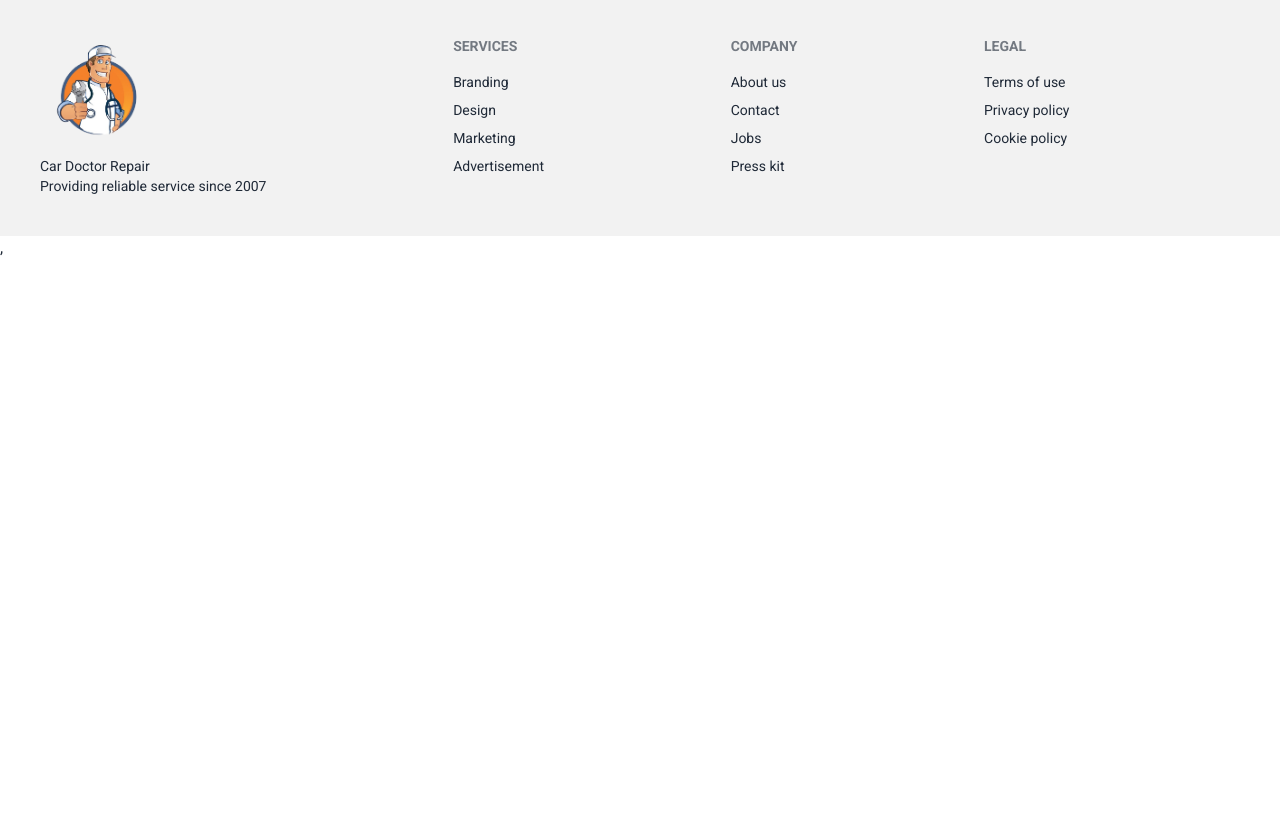
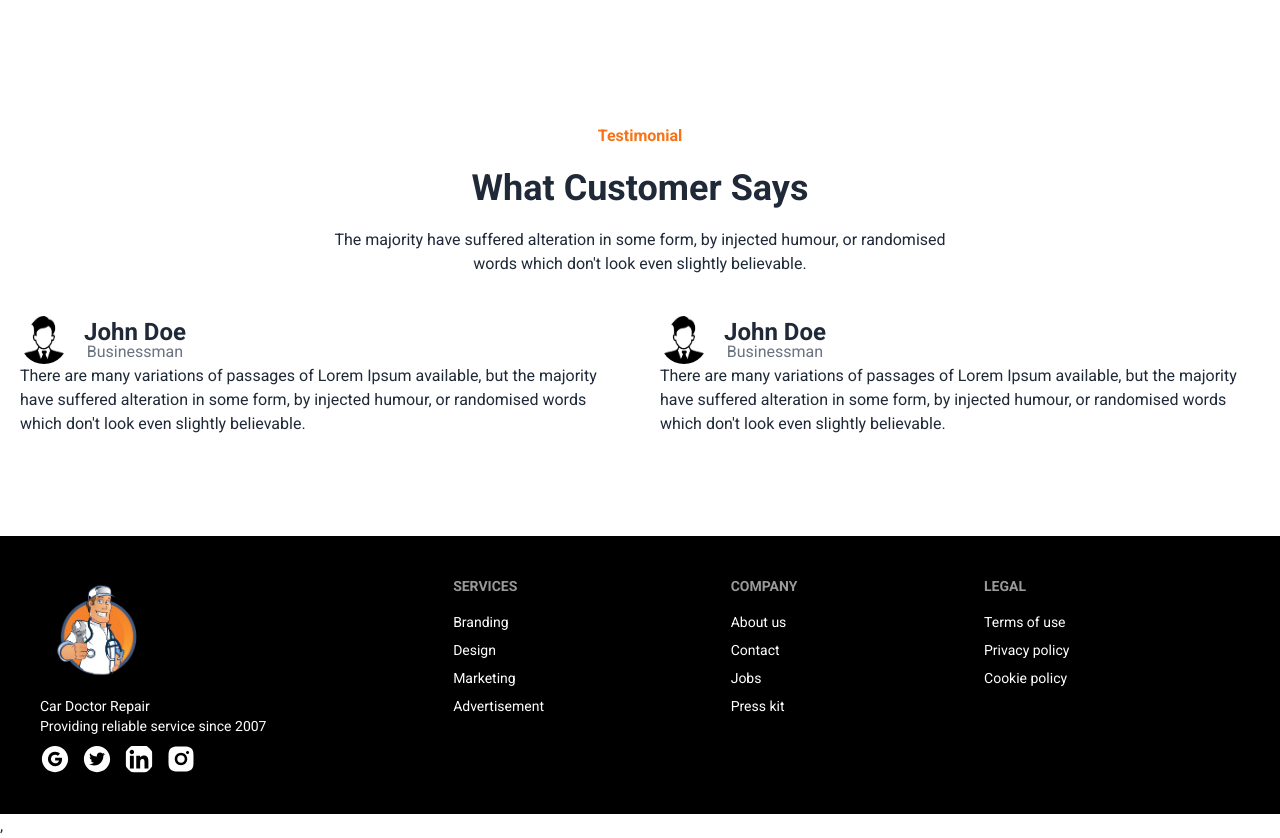
Before and after one commit to Arittro7/car-doctor-client, a React (Vite) app: page / in a window 1280 px wide. Shown: the part 5300-6138 px from the top of the page. Before the commit the page ends 5560 px from the top, so only its background shows below. Built offline with nearby package versions, Linux system fonts and the light colour scheme; no server answers.

Commit message:
Footer updeted and Testimonial added

```diff
--- a/src/Pages/Home/ChooseUs/ChooseUs.jsx
+++ b/src/Pages/Home/ChooseUs/ChooseUs.jsx
@@ -19,7 +19,7 @@ const ChooseUs = () => {
         </div>
         <div>
         <Lottie className="w-24" animationData={clock}/>
-        <h2 className="font-bold">Timely Delivery</h2>
+        <h2 className="font-bold">Fastest Repair</h2>
         </div>
         <div>
         <Lottie className="w-24" animationData={spt}/>
--- a/src/Pages/Home/Home/Home.jsx
+++ b/src/Pages/Home/Home/Home.jsx
@@ -6,6 +6,7 @@ import Infobar from '../Infobar/Infobar';
 import Products from '../Products/Products';
 import Teams from '../Team/Teams';
 import ChooseUs from '../ChooseUs/ChooseUs';
+import Testimonial from '../Testimonial/Testimonial';
 
 const Home = () => {
 
@@ -18,6 +19,7 @@ const Home = () => {
       <Products></Products>
       <Teams></Teams>
       <ChooseUs></ChooseUs>
+      <Testimonial></Testimonial>
     </div>
   );
 };
--- /dev/null
+++ b/src/Pages/Home/Testimonial/Testimonial.jsx
@@ -0,0 +1,38 @@
+import user from '../../../assets/images/team/user.png'
+import { CiStar } from "react-icons/ci";
+
+const Testimonial = () => {
+return (
+  <div className="text-center space-y-5">
+    <h2 className="mt-32 text-orange-500 font-bold">Testimonial</h2>
+    <h2 className="text-4xl font-bold">What Customer Says</h2>
+    <p className="mb-16">The majority have suffered alteration in some form, by injected humour, or randomised <br /> words which don't look even slightly believable.</p>
+
+    <div className="flex">
+      <div className='w-1/2 p-5 '>
+        <div className='flex space-x-4 '>
+          <img className='w-12 h-12 rounded-full' src={user} alt="" />
+          <div>
+            <h2 className="text-2xl font-bold">John Doe</h2>
+            <p className="text-gray-500 -mt-2">Businessman</p>
+          </div>
+        </div>
+        <p className='text-left'>There are many variations of passages of Lorem Ipsum available, but the majority have suffered alteration in some form, by injected humour, or randomised words which don't look even slightly believable. </p>
+      </div>
+      <div className='w-1/2 p-5'>
+        <div className='flex space-x-4'>
+          <img className='w-12 h-12 rounded-full' src={user} alt="" />
+          <div>
+            <h2 className="text-2xl font-bold">John Doe</h2>
+            <p className="text-gray-500 -mt-2">Businessman</p>
+          </div>
+        </div>
+        <p className='text-left'>There are many variations of passages of Lorem Ipsum available, but the majority have suffered alteration in some form, by injected humour, or randomised words which don't look even slightly believable. </p>
+      </div>
+
+    </div>
+  </div>
+);
+};
+
+export default Testimonial;
--- a/src/Shared/Footer/Footer.jsx
+++ b/src/Shared/Footer/Footer.jsx
@@ -1,8 +1,11 @@
 import logo from "../../assets/icons/logoCD.png";
+import { AiFillTwitterCircle, AiFillGoogleCircle } from "react-icons/ai";
+import { FaLinkedin } from "react-icons/fa6";
+import { RiInstagramFill } from "react-icons/ri";
 
 const Footer = () => {
   return (
-    <footer className="footer bg-base-200 text-base-content p-10">
+    <footer className="footer mt-20 bg-black text-white p-10">
       <aside>
         <img className="h-28" src={logo} alt="" />
         <p>
@@ -10,6 +13,12 @@ const Footer = () => {
           <br />
           Providing reliable service since 2007
         </p>
+        <div className="flex text-3xl justify-center space-x-3">
+    <AiFillGoogleCircle className="text-white"></AiFillGoogleCircle>
+    <AiFillTwitterCircle className="text-white"></AiFillTwitterCircle>
+    <FaLinkedin className="text-white rounded-full"></FaLinkedin>
+    <RiInstagramFill className="text-white"></RiInstagramFill>
+  </div>
       </aside>
       <nav>
         <h6 className="footer-title">Services</h6>
```
Also changed, not shown: src/assets/images/team/user.png (added).
